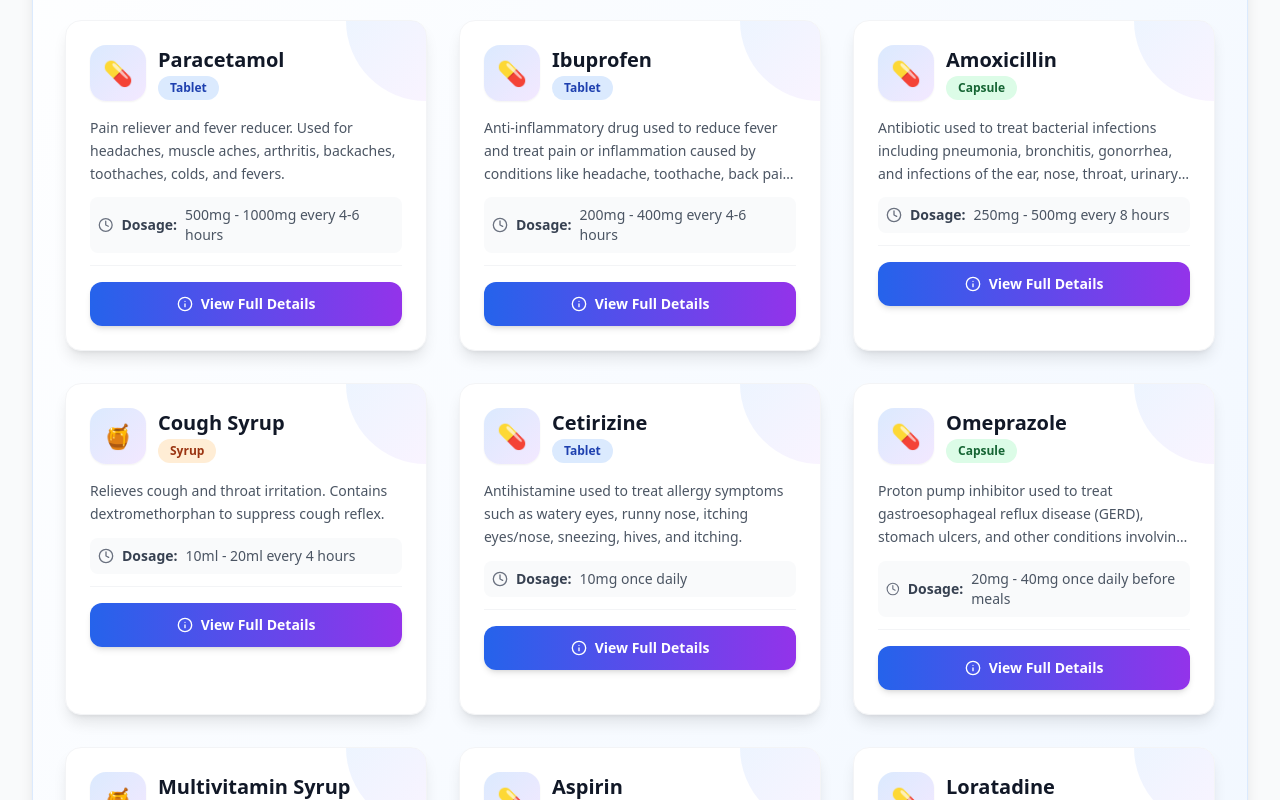
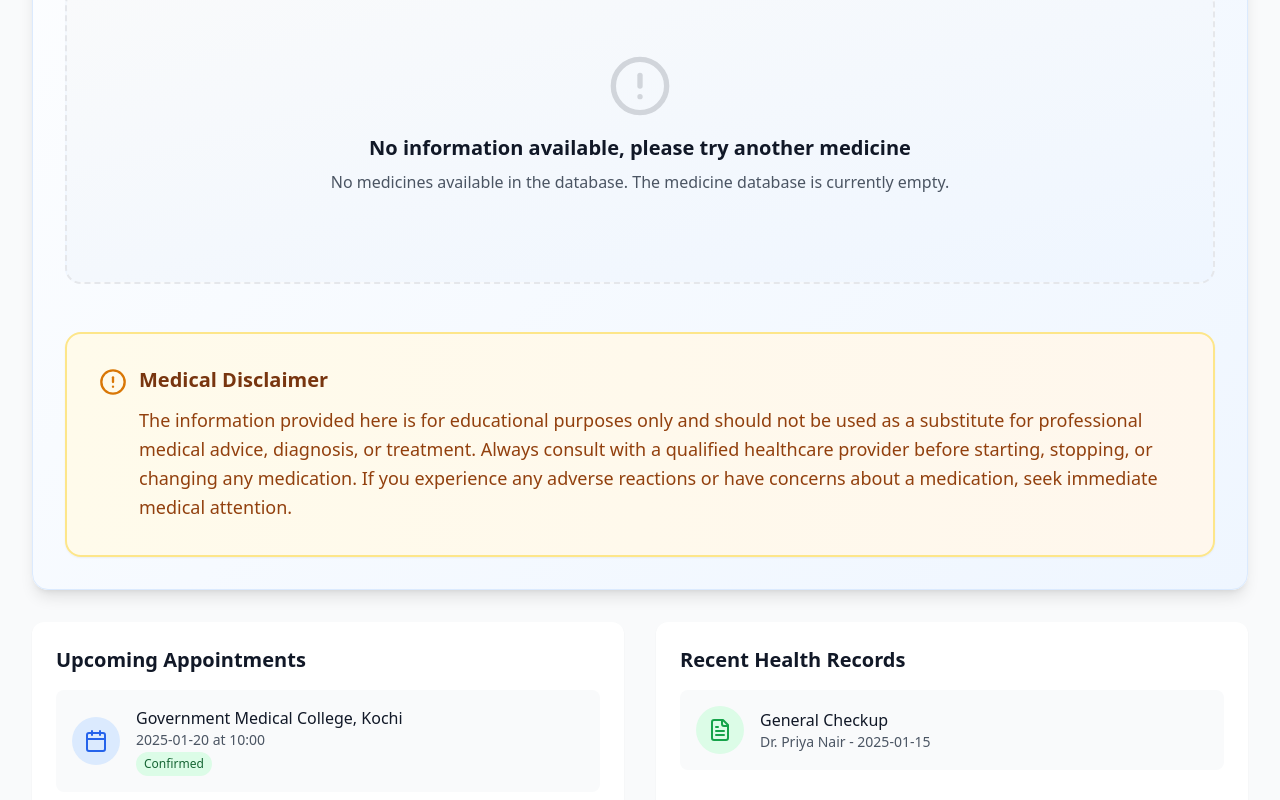
Before and after one commit to Mayank-cyber-cell/RoGhar, a React (Vite) app: page /worker/dashboard in a window 1280 px wide. Shown: the part 1020-1820 px from the top of the page. Built offline with nearby package versions, Linux system fonts and the light colour scheme; a web font is replaced by a local one.

Commit message:
Fix search bar and remove suggested medicines

```diff
--- a/src/components/MedicineInfo.jsx
+++ b/src/components/MedicineInfo.jsx
@@ -1,12 +1,11 @@
 import { useState, useMemo } from "react";
-import { Search, Filter, Pill, AlertCircle, Loader2, Sparkles } from "lucide-react";
+import { Search, Filter, Pill, AlertCircle, Sparkles } from "lucide-react";
 import { useLanguage } from "../contexts/LanguageContext";
 import {
   medicineDatabase,
   medicineTypes,
   searchMedicines,
   filterMedicinesByType,
-  searchMedicinesWithAPI,
 } from "../data/medicineData";
 import MedicineCard from "./MedicineCard";
 import MedicineDetailsModal from "./MedicineDetailsModal";
@@ -17,33 +16,26 @@ const MedicineInfo = () => {
   const [selectedType, setSelectedType] = useState("All");
   const [selectedMedicine, setSelectedMedicine] = useState(null);
   const [isModalOpen, setIsModalOpen] = useState(false);
-  const [isSearching, setIsSearching] = useState(false);
-  const [medicines, setMedicines] = useState(medicineDatabase);
 
-  // Enhanced search with API integration
-  const handleSearch = async (query) => {
+  // Simple search function
+  const handleSearch = (query) => {
     setSearchQuery(query);
-    if (!query.trim()) {
-      setMedicines(medicineDatabase);
-      return;
+  };
+
+  // Filter medicines by type and search query
+  const filteredMedicines = useMemo(() => {
+    let results = medicineDatabase;
+
+    // Apply search filter
+    if (searchQuery.trim()) {
+      results = searchMedicines(searchQuery, results);
     }
 
-    setIsSearching(true);
-    try {
-      const results = await searchMedicinesWithAPI(query);
-      setMedicines(results);
-    } catch (error) {
-      console.error('Search failed:', error);
-      setMedicines(searchMedicines(query, medicineDatabase));
-    } finally {
-      setIsSearching(false);
-    }
-  };
+    // Apply type filter
+    results = filterMedicinesByType(selectedType, results);
 
-  // Filter medicines by type
-  const filteredMedicines = useMemo(() => {
-    return filterMedicinesByType(selectedType, medicines);
-  }, [medicines, selectedType]);
+    return results;
+  }, [searchQuery, selectedType]);
 
   const handleViewDetails = (medicine) => {
     setSelectedMedicine(medicine);
@@ -55,11 +47,15 @@ const MedicineInfo = () => {
     setSelectedMedicine(null);
   };
 
+  const clearFilters = () => {
+    setSearchQuery("");
+    setSelectedType("All");
+  };
+
   return (
     <div className="bg-gradient-to-br from-white to-blue-50 rounded-2xl shadow-lg border border-blue-100 overflow-hidden">
       {/* Enhanced Header with gradient background */}
       <div className="bg-gradient-to-r from-blue-600 to-purple-600 text-white p-8">
-        {/* Header */}
         <div className="text-center">
           <div className="flex items-center justify-center space-x-3 mb-6">
             <div className="relative">
@@ -71,13 +67,13 @@ const MedicineInfo = () => {
             </h2>
           </div>
           <p className="text-xl text-blue-100 max-w-3xl mx-auto leading-relaxed">
-            Discover comprehensive information about medications with our enhanced search powered by medical databases
+            Search for medicine information and details
           </p>
         </div>
       </div>
 
       <div className="p-8">
-        {/* Enhanced Search and Filter Controls */}
+        {/* Search and Filter Controls */}
         <div className="bg-white rounded-2xl shadow-md border border-gray-100 p-8 mb-8">
           <div className="flex flex-col lg:flex-row gap-6">
             {/* Search Bar */}
@@ -87,11 +83,7 @@ const MedicineInfo = () => {
               </label>
               <div className="relative">
                 <div className="absolute left-4 top-1/2 transform -translate-y-1/2">
-                  {isSearching ? (
-                    <Loader2 className="w-5 h-5 text-blue-500 animate-spin" />
-                  ) : (
                   <Search className="w-5 h-5 text-gray-400" />
-                  )}
                 </div>
                 <input
                   type="text"
@@ -99,12 +91,11 @@ const MedicineInfo = () => {
                   value={searchQuery}
                   onChange={(e) => handleSearch(e.target.value)}
                   className="w-full pl-12 pr-6 py-4 border-2 border-gray-200 rounded-xl focus:outline-none focus:ring-2 focus:ring-blue-500 focus:border-blue-500 transition-all duration-200 text-lg"
-                  disabled={isSearching}
                 />
                 {searchQuery && (
                   <button
                     onClick={() => handleSearch("")}
-                    className="absolute right-4 top-1/2 transform -translate-y-1/2 text-gray-400 hover:text-gray-600"
+                    className="absolute right-4 top-1/2 transform -translate-y-1/2 text-gray-400 hover:text-gray-600 text-xl"
                   >
                     ×
                   </button>
@@ -148,15 +139,10 @@ const MedicineInfo = () => {
                 <span className="text-orange-600">🔍 No medicines found</span>
               )}
             </div>
-            {searchQuery && (
-              <div className="text-xs text-blue-600 bg-blue-50 px-3 py-1 rounded-full">
-                🔬 Enhanced search active
-              </div>
-            )}
           </div>
         </div>
 
-        {/* Medicine Cards Grid */}
+        {/* Medicine Cards Grid or No Results */}
         {filteredMedicines.length > 0 ? (
           <div className="grid grid-cols-1 md:grid-cols-2 lg:grid-cols-3 gap-8">
             {filteredMedicines.map((medicine) => (
@@ -172,22 +158,21 @@ const MedicineInfo = () => {
           <div className="bg-gradient-to-br from-gray-50 to-blue-50 rounded-2xl p-16 text-center border-2 border-dashed border-gray-200">
             <AlertCircle className="w-16 h-16 text-gray-300 mx-auto mb-4" />
             <h3 className="text-xl font-semibold text-gray-900 mb-2">
-              No information available
+              {t("noMedicineFound")}
             </h3>
             <p className="text-gray-600 mb-6">
               {searchQuery
                 ? `We couldn't find any medicines matching "${searchQuery}". Please try another medicine name.`
-                : "No medicines found for the selected filter. Please try a different category."}
+                : "No medicines available in the database. The medicine database is currently empty."}
             </p>
+            {(searchQuery || selectedType !== "All") && (
               <button
-              onClick={() => {
-                handleSearch("");
-                setSelectedType("All");
-              }}
+                onClick={clearFilters}
                 className="bg-gradient-to-r from-blue-600 to-purple-600 text-white px-8 py-3 rounded-xl hover:from-blue-700 hover:to-purple-700 transition-all duration-200 font-semibold shadow-lg"
               >
                 Clear Filters
               </button>
+            )}
           </div>
         )}
 
@@ -197,7 +182,7 @@ const MedicineInfo = () => {
             <AlertCircle className="w-7 h-7 text-amber-600 flex-shrink-0 mt-0.5" />
             <div>
               <h3 className="text-xl font-bold text-amber-900 mb-3">
-                Important Medical Disclaimer
+                {t("medicalDisclaimer")}
               </h3>
               <p className="text-amber-800 leading-relaxed text-lg">
                 The information provided here is for educational purposes only
--- a/src/data/medicineData.js
+++ b/src/data/medicineData.js
@@ -1,134 +1,11 @@
-// Medicine dataset - imported from MedGuide-Pill_Tracker concept
+// Medicine dataset - simplified without API integration
 
-// API Configuration
-export const MEDICINE_API_KEY = 'sdtfbNb3kElJcskvr8afXkew46t7V1AoBn5Zzd8F';
-export const MEDICINE_API_BASE_URL = 'https://api.fda.gov/drug';
-
-// Enhanced medicine search with API integration
-export const searchMedicinesWithAPI = async (query) => {
-  if (!query.trim()) return medicineDatabase;
-
-  try {
-    // First search local database
-    const localResults = searchMedicines(query, medicineDatabase);
-
-    // If we have local results, return them
-    if (localResults.length > 0) {
-      return localResults;
-    }
-
-    // If no local results, try API search (placeholder for actual API integration)
-    // Note: This is a placeholder - actual FDA API integration would require different endpoints
-    console.log(`Searching API with key: ${MEDICINE_API_KEY} for query: ${query}`);
-
-    // For now, return local database results
-    return medicineDatabase.filter(medicine =>
-      medicine.name.toLowerCase().includes(query.toLowerCase()) ||
-      medicine.description.toLowerCase().includes(query.toLowerCase())
-    );
-  } catch (error) {
-    console.error('API search failed:', error);
-    // Fallback to local search
-    return searchMedicines(query, medicineDatabase);
-  }
-};
-
-export const medicineDatabase = [
-  {
-    id: 1,
-    name: "Paracetamol",
-    type: "Tablet",
-    description: "Pain reliever and fever reducer. Used for headaches, muscle aches, arthritis, backaches, toothaches, colds, and fevers.",
-    dosage: "500mg - 1000mg every 4-6 hours",
-    sideEffects: "Rare when used as directed. May cause liver damage if overdosed.",
-    precautions: "Do not exceed 4000mg in 24 hours. Avoid alcohol while taking."
-  },
-  {
-    id: 2,
-    name: "Ibuprofen",
-    type: "Tablet",
-    description: "Anti-inflammatory drug used to reduce fever and treat pain or inflammation caused by conditions like headache, toothache, back pain, arthritis, menstrual cramps, or minor injury.",
-    dosage: "200mg - 400mg every 4-6 hours",
-    sideEffects: "Stomach upset, nausea, vomiting, headache, diarrhea, constipation, dizziness, or drowsiness.",
-    precautions: "Take with food or milk. Avoid if you have stomach ulcers or kidney problems."
-  },
-  {
-    id: 3,
-    name: "Amoxicillin",
-    type: "Capsule",
-    description: "Antibiotic used to treat bacterial infections including pneumonia, bronchitis, gonorrhea, and infections of the ear, nose, throat, urinary tract, and skin.",
-    dosage: "250mg - 500mg every 8 hours",
-    sideEffects: "Nausea, vomiting, diarrhea, stomach pain, vaginal itching or discharge.",
-    precautions: "Complete the full course even if you feel better. Inform doctor of any allergies."
-  },
-  {
-    id: 4,
-    name: "Cough Syrup",
-    type: "Syrup",
-    description: "Relieves cough and throat irritation. Contains dextromethorphan to suppress cough reflex.",
-    dosage: "10ml - 20ml every 4 hours",
-    sideEffects: "Drowsiness, dizziness, nausea, vomiting.",
-    precautions: "Do not exceed recommended dose. Avoid alcohol. May cause drowsiness."
-  },
-  {
-    id: 5,
-    name: "Cetirizine",
-    type: "Tablet",
-    description: "Antihistamine used to treat allergy symptoms such as watery eyes, runny nose, itching eyes/nose, sneezing, hives, and itching.",
-    dosage: "10mg once daily",
-    sideEffects: "Drowsiness, dry mouth, stomach pain, diarrhea, vomiting.",
-    precautions: "May cause drowsiness. Avoid alcohol. Use caution when driving."
-  },
-  {
-    id: 6,
-    name: "Omeprazole",
-    type: "Capsule",
-    description: "Proton pump inhibitor used to treat gastroesophageal reflux disease (GERD), stomach ulcers, and other conditions involving excessive stomach acid.",
-    dosage: "20mg - 40mg once daily before meals",
-    sideEffects: "Headache, stomach pain, nausea, diarrhea, vomiting, gas.",
-    precautions: "Take before meals. Long-term use may increase risk of bone fractures."
-  },
-  {
-    id: 7,
-    name: "Multivitamin Syrup",
-    type: "Syrup",
-    description: "Dietary supplement containing essential vitamins and minerals to support overall health and fill nutritional gaps.",
-    dosage: "15ml once daily with meals",
-    sideEffects: "Generally well tolerated. May cause stomach upset if taken on empty stomach.",
-    precautions: "Take with food. Do not exceed recommended dose."
-  },
-  {
-    id: 8,
-    name: "Aspirin",
-    type: "Tablet",
-    description: "Pain reliever, fever reducer, and anti-inflammatory drug. Also used in low doses to prevent heart attacks and strokes.",
-    dosage: "325mg - 650mg every 4 hours for pain/fever",
-    sideEffects: "Stomach irritation, heartburn, nausea, vomiting.",
-    precautions: "Take with food. Avoid if you have bleeding disorders or stomach ulcers."
-  },
-  {
-    id: 9,
-    name: "Loratadine",
-    type: "Tablet",
-    description: "Non-drowsy antihistamine used to treat allergy symptoms including runny nose, sneezing, watery eyes, and itching.",
-    dosage: "10mg once daily",
-    sideEffects: "Headache, drowsiness, fatigue, dry mouth.",
-    precautions: "Generally non-drowsy but may cause mild drowsiness in some people."
-  },
-  {
-    id: 10,
-    name: "Antacid Syrup",
-    type: "Syrup",
-    description: "Neutralizes stomach acid to relieve heartburn, acid indigestion, and upset stomach.",
-    dosage: "10ml - 20ml as needed after meals",
-    sideEffects: "Constipation or diarrhea with prolonged use.",
-    precautions: "Do not use for more than 2 weeks without consulting a doctor."
-  }
-];
+// Empty medicine database - no pre-loaded medicines
+export const medicineDatabase = [];
 
 export const medicineTypes = ["All", "Tablet", "Capsule", "Syrup", "Injection", "Cream", "Drops"];
 
-// Medicine search and filter functions
+// Simple medicine search function
 export const searchMedicines = (query, medicines = medicineDatabase) => {
   if (!query.trim()) return medicines;
 
```
Lines whose indentation alone changed are shown as unchanged.
